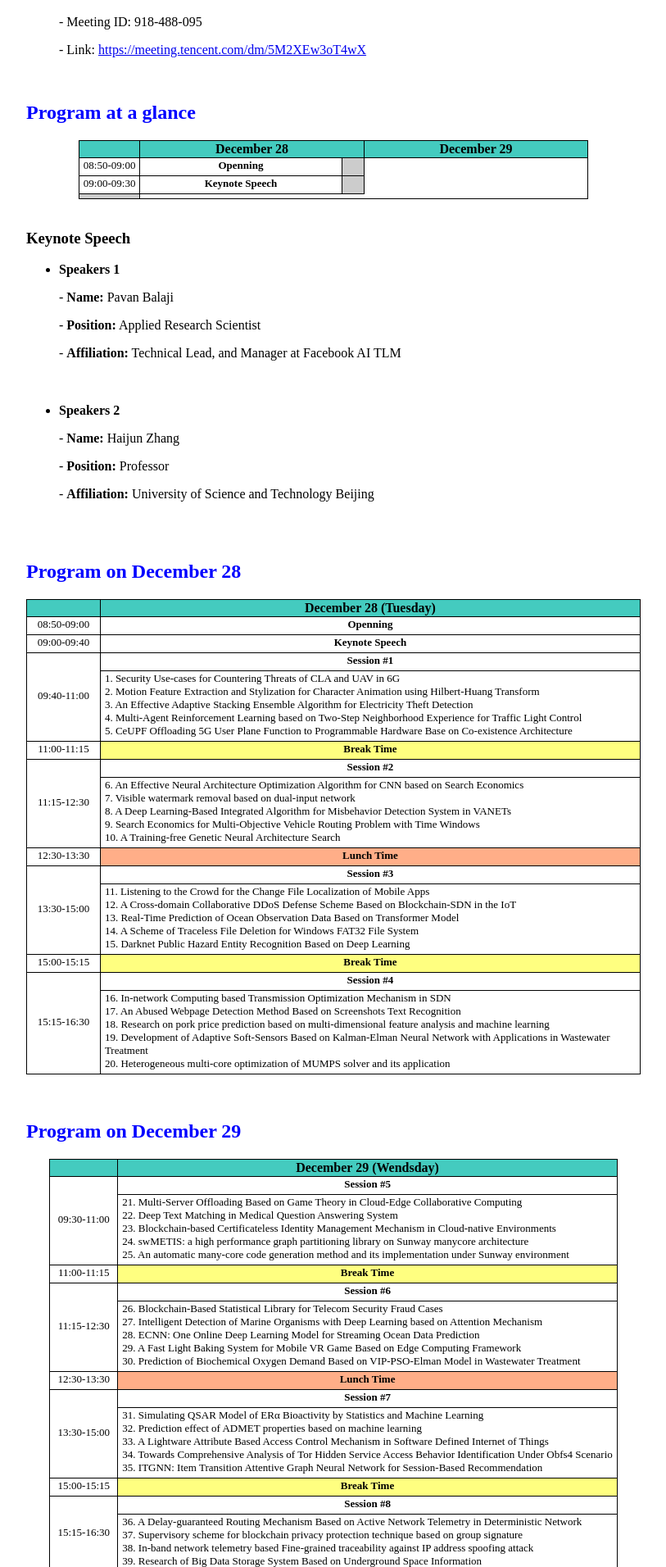
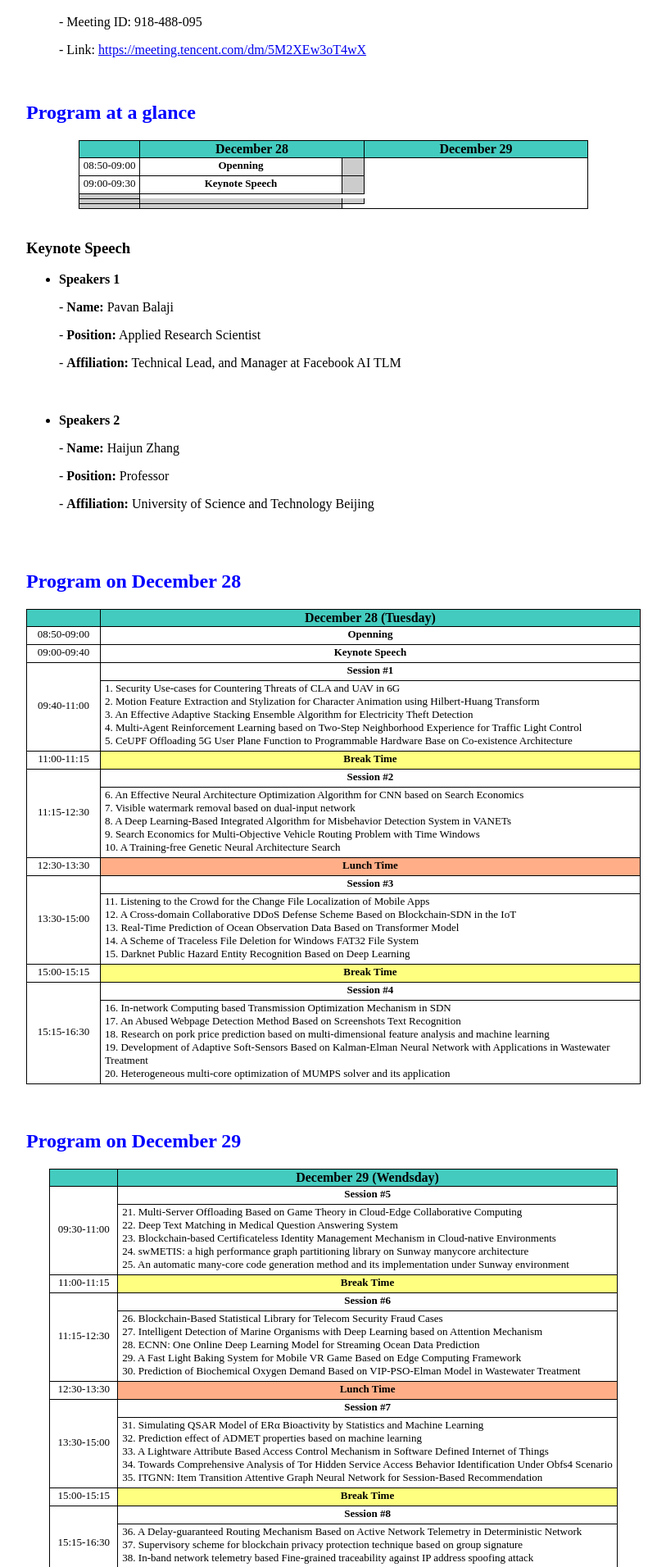
Before and after one commit to icea-conf/2021, a Jekyll site: the page built from program/index.html, in a window 1280 px wide. Shown: the part 655-2567 px from the top of the page at 82% size, without its empty margins (233-1046 px from the left). Built offline with Jekyll 4.4.1, drawn with Linux system fonts in a browser that asks for light colours.

Commit message:
Update index.html

```diff
--- a/program/index.html
+++ b/program/index.html
@@ -41,6 +41,15 @@
                               <td class="tcontent4" style="background-color:#CCCCCC"></td>
                          </tr>
                          <tr>
+                              <td class="tcontent4" style="background-color:#CCCCCC"></td>
+                         </tr>
+                         <tr>
+                              <td class="tcontent4" style="background-color:#CCCCCC"></td>
+                              <td class="tcontent4" rawspan="2"style="background-color:#CCCCCC"></td>
+                              <td class="tcontent4" style="background-color:#CCCCCC"></td>
+                         </tr>
+                         <tr>
+                              <td class="tcontent4" style="background-color:#CCCCCC"></td>
                               <td class="tcontent4" style="background-color:#CCCCCC"></td>
                          </tr>
 
```
